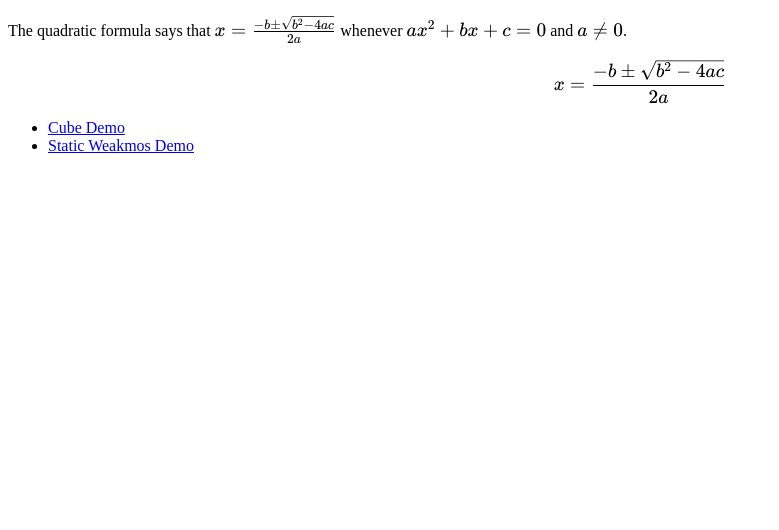
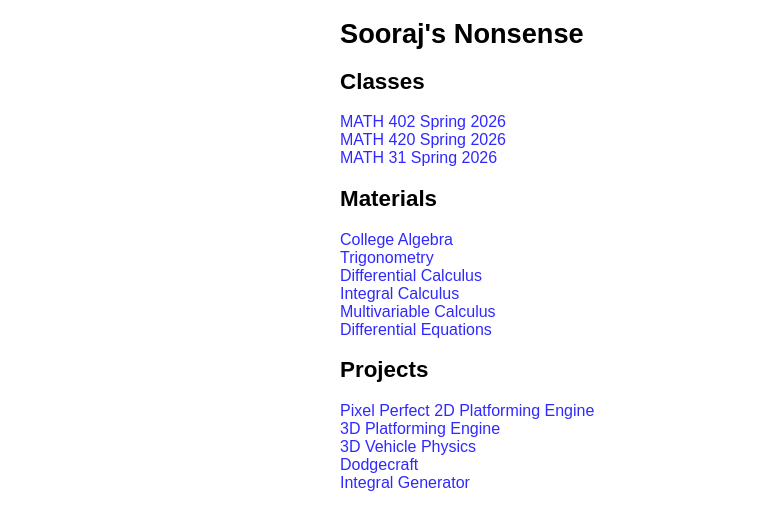
Before and after one commit to soorajsuresh/soorajsuresh.github.io, a Jekyll site: the page built from index.md, in a window 1280 px wide. Shown: the top 530 px of the page, without its empty margins (0-779 px from the left). Built offline with Jekyll 4.4.1, drawn with Linux system fonts in a browser that asks for light colours.

```diff
--- a/_includes/head.html
+++ b/_includes/head.html
@@ -2,9 +2,17 @@
   <meta charset="utf-8">
   <meta name="viewport" content="width=device-width, initial-scale=1">
   <title>{{ page.title }} · {{ site.title }}</title>
+
+  {% assign styles = page.styles | default: empty %}
+  {% assign libs = page.libs | default: empty %}
+
   <link rel="stylesheet" href="{{ '/assets/css/main.css' | relative_url }}">
+  {% for style in styles %}
+    <link rel="stylesheet" href="{{ style }}">
+  {% endfor %}
 
   <!-- KaTeX -->
+  {% if libs contains "katex" %}
     <link rel="stylesheet" href="https://cdn.jsdelivr.net/npm/katex@0.16.27/dist/katex.min.css" integrity="sha384-Pu5+C18nP5dwykLJOhd2U4Xen7rjScHN/qusop27hdd2drI+lL5KvX7YntvT8yew" crossorigin="anonymous">
     <script defer src="https://cdn.jsdelivr.net/npm/katex@0.16.27/dist/katex.min.js" integrity="sha384-2B8pfmZZ6JlVoScJm/5hQfNS2TI/6hPqDZInzzPc8oHpN5SgeNOf4LzREO6p5YtZ" crossorigin="anonymous"></script>
     <script defer src="https://cdn.jsdelivr.net/npm/katex@0.16.27/dist/contrib/auto-render.min.js" integrity="sha384-hCXGrW6PitJEwbkoStFjeJxv+fSOOQKOPbJxSfM6G5sWZjAyWhXiTIIAmQqnlLlh" crossorigin="anonymous"
@@ -20,8 +27,11 @@
         });
       });
     </script>
+  {% endif %}
 
   <!-- Desmos -->
+  {% if libs contains "desmos" %}
     <script src="https://www.desmos.com/api/v1.11/calculator.js?apiKey=daca1bd6da8d4929b6e20d4187270180"></script>
     <script src="{{ '/assets/js/desmos.js' | relative_url }}"></script>
+  {% endif %}
 </head>
--- a/_layouts/default.html
+++ b/_layouts/default.html
@@ -5,6 +5,5 @@
     <main>
       {{ content }}
     </main>
-    <script type="module" src="{{ '/assets/js/main.js' | relative_url }}"></script>
   </body>
 </html>
--- a/assets/css/main.css
+++ b/assets/css/main.css
@@ -1,3 +1,56 @@
+* {
+    margin: 0;
+    padding: 0;
+}
+
+:root {
+    --bloo: 48, 41, 255;
+    display: table;
+    margin: auto;
+    font-family: Arial;
+}
+
 body {
-    /*background-color: red;*/
+    display: table-cell;
+    vertical-align: middle;
+    min-width: 600px;
+    max-width: 600px;
 }
+
+h1, h2, h3 {
+    display: block;
+}
+
+h1 {
+    font: bold 170% sans-serif;
+    margin-top: 0.67em;
+    margin-bottom: 0.67em;
+}
+
+h2 {
+    font: bold 140% sans-serif;
+    margin-top: 0.83em;
+    margin-bottom: 0.83em;
+}
+
+h3 {
+    font: bold 120% sans-serif;
+    margin-top: 1em;
+    margin-bottom: 1em;
+    margin-right: 8px;
+}
+
+p {
+    display: block;
+    margin-top: 1em;
+    margin-bottom: 1em;
+}
+
+a:link, a:visited, .toggle {
+    text-decoration: none;
+    color: rgb(var(--bloo));
+ }
+
+a:hover, a:active, .toggle:hover  {
+    color: orange;
+}
--- a/assets/js/main.js
+++ /dev/null
@@ -1,3 +0,0 @@
-document.addEventListener("DOMContentLoaded", () => {
-  console.log("main.js is loaded!");
-});
--- a/index.md
+++ b/index.md
@@ -1,11 +1,34 @@
 ---
 layout: default
 title: Home
+libs:
+    - katex
 ---
 
-The quadratic formula says that $x=\frac{-b\pm\sqrt{b^2-4ac}}{2a}$ whenever $ax^2+bx+c=0$ and $a\ne0$.
+<h1>Sooraj's Nonsense</h1>
 
-\[x=\frac{-b\pm\sqrt{b^2-4ac}}{2a}\]
+<h2>Classes</h2>
+<ul style="list-style:none; padding-left:0;">
+  <li><a href="">MATH 402 Spring 2026</a></li>
+  <li><a href="">MATH 420 Spring 2026</a></li>
+  <li><a href="">MATH 31 Spring 2026</a></li>
+</ul>
 
-- [Cube Demo]({{ '/pages/cube-demo.html' | relative_url }})
-- [Static Weakmos Demo]({{ '/pages/desmos-demo.html' | relative_url }})
+<h2>Materials</h2>
+<ul style="list-style:none; padding-left:0;">
+  <li><a href="{{ '/pages/materials/college-algebra/' | relative_url }}">College Algebra</a></li>
+  <li><a href="">Trigonometry</a></li>
+  <li><a href="">Differential Calculus</a></li>
+  <li><a href="">Integral Calculus</a></li>
+  <li><a href="{{ '/pages/materials/multivariable-calculus/' | relative_url }}">Multivariable Calculus</a></li>
+  <li><a href="">Differential Equations</a></li>
+</ul>
+
+<h2>Projects</h2>
+<ul style="list-style:none; padding-left:0;">
+  <li><a href="">Pixel Perfect 2D Platforming Engine</a></li>
+  <li><a href="">3D Platforming Engine</a></li>
+  <li><a href="">3D Vehicle Physics</a></li>
+  <li><a href="">Dodgecraft</a></li>
+  <li><a href="">Integral Generator</a></li>
+</ul>
```
Also changed, not shown: other parts of _includes/head.html (+0 -1 lines), _layouts/chapter.html (added, +11 -0 lines), assets/css/math.css (added, +21 -0 lines), assets/css/toc.css (added, +31 -0 lines), pages/desmos-demo.md (+2 -0 lines), pages/materials/college-algebra/index.html (added, +77 -0 lines), pages/materials/multivariable-calculus/index.html (added, +46 -0 lines), pages/materials/multivariable-calculus/multiple-integrals.html (added, +55 -0 lines), pages/materials/multivariable-calculus/space.html (added, +23 -0 lines), .github/workflows/static.yml (added), 1 other file. Lines whose indentation alone changed are shown as unchanged.
